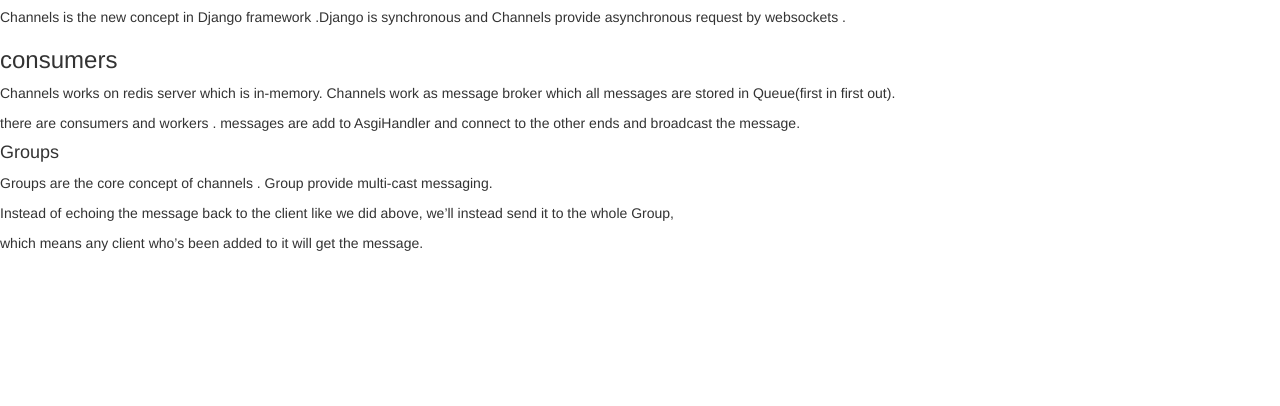
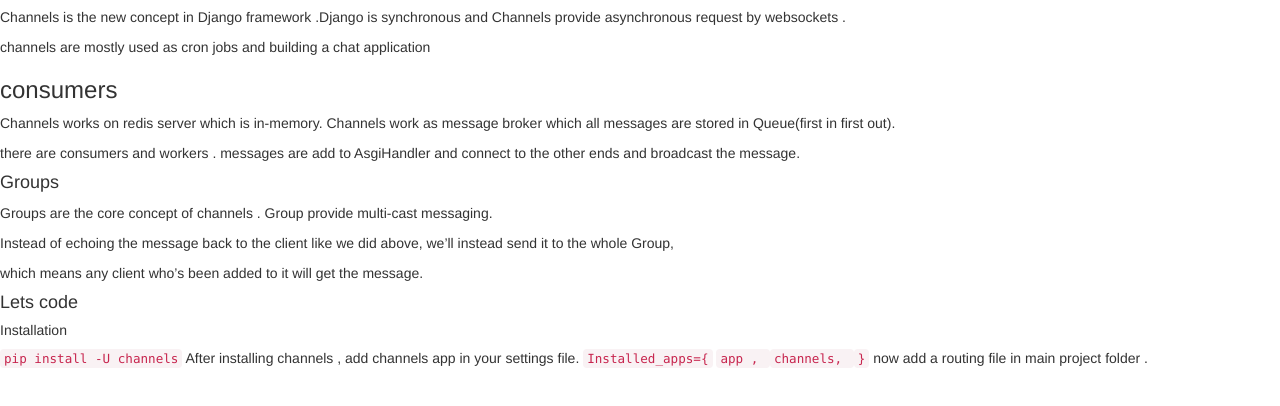
Before and after one commit to vinay13/vinay13.github.io, a plain HTML site: page index.html in a window 1280 px wide. Shown: the part 56-462 px from the top of the page. Drawn offline with nearby package versions, Linux system fonts and the light colour scheme; some packages are replaced by stand-ins of ours.

Commit message:
Update index.html

```diff
--- a/index.html
+++ b/index.html
@@ -19,24 +19,14 @@
 
 
 <!--<div class="container">-->
-<!--<div ng-controller = "homeCtrl">-->
-
-<!--<h3> {{users.name}} {{users.email}} {{users.location}}</h3>-->
-<!--<img src={{users.avatar_url}} style="width:100px; height:100px; "></img>-->
-
-<!--<li ng-repeat="n in records">{{n.name}} {{n.language}} {{n.description}}</li>-->
-<!--</div>-->
-
-
-
-
-
 <!--</div>-->
 
 
 <h2> Channels </h2>
 
 <p>Channels is the new concept in Django framework .Django is synchronous and Channels provide asynchronous request by websockets .</p>
+<p> channels are mostly used as cron jobs and building a chat application</p>
+
 
 <h3>consumers</h3>
 <p>Channels works on redis server which is in-memory. Channels work as message broker which all messages are stored in Queue(first in first out).</p>
@@ -51,6 +41,22 @@
 
 
 
+<h4>Lets code</h4>
+
+<h5>Installation</h5>
+
+<code>pip install -U channels</code>
+
+After installing channels , add channels app in your settings file.
+
+
+<code>Installed_apps={</code>
+<code> app , </code>
+<code> channels, </code>
+<code>}</code>
+
+now add a routing file in main project folder .
+<!--<img src="">-->
 
 
 
```
